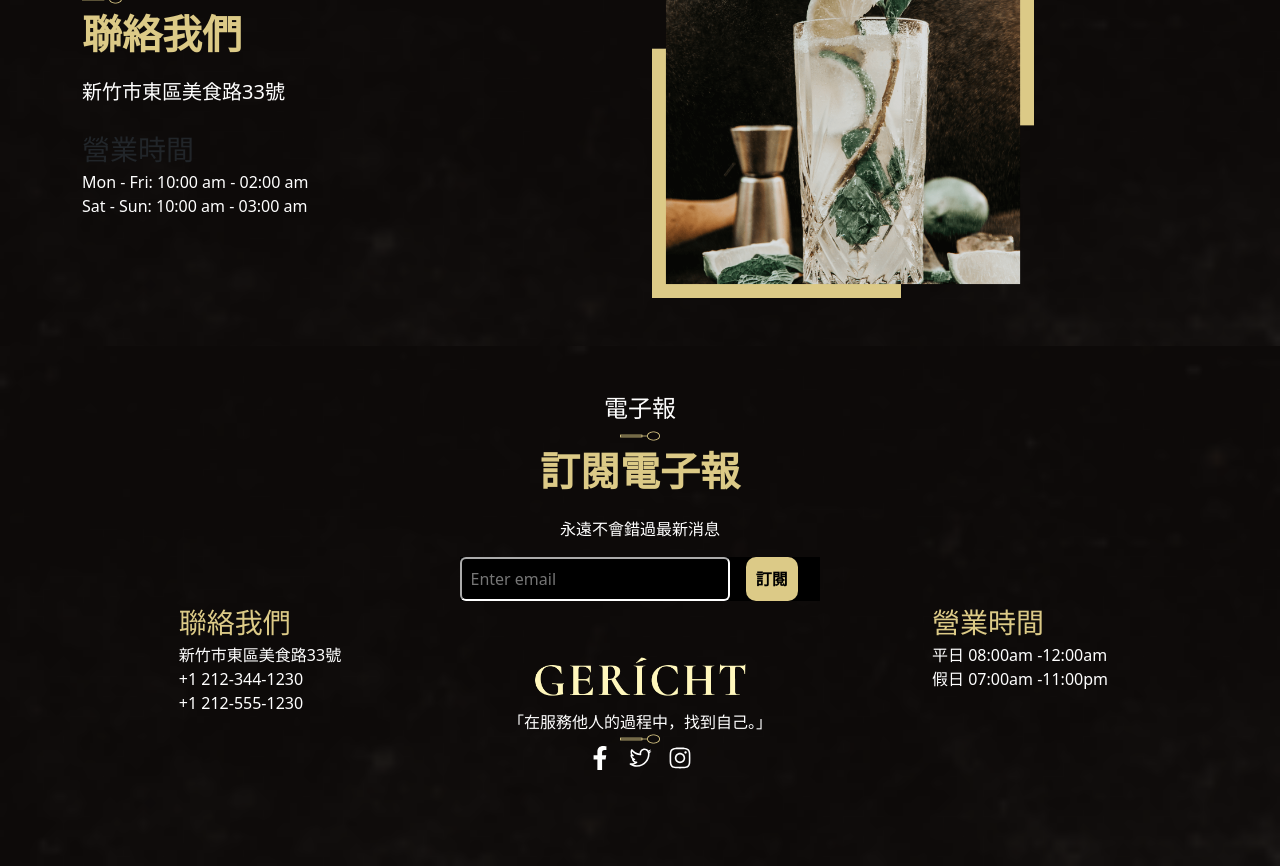
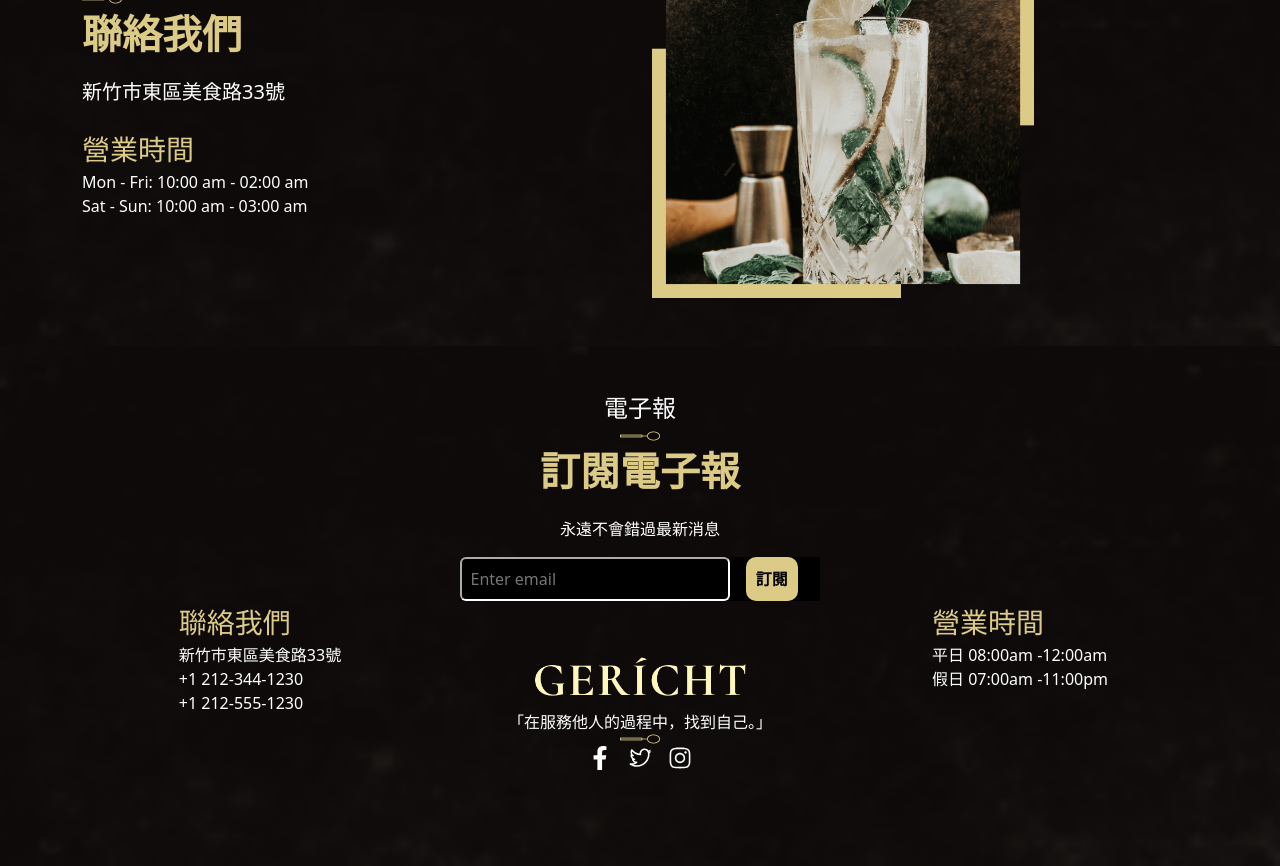
Before and after one commit to andychen-web/gericht, a React (Create React App) app: page / in a window 1280 px wide. Shown: the part 4980-5846 px from the top of the page. Built offline with nearby package versions, Linux system fonts and the light colour scheme; no server answers; a web font is replaced by a local one.

Commit message:
style: 更新文字顏色

```diff
--- a/src/components/Contact.jsx
+++ b/src/components/Contact.jsx
@@ -13,7 +13,7 @@ const Contact = () => {
           <Col xs={12} md={6} className="d-center flex-column py-4 hidden">
             <Title title={'聯絡資訊'} subTitle={'聯絡我們'} />
             <h5 className="text-white py-3">新竹市東區美食路33號</h5>
-            <span className="golden-text fs-3"> 營業時間</span>
+            <span className="custom-text fs-3"> 營業時間</span>
             <span className="text-white">Mon - Fri: 10:00 am - 02:00 am</span>
             <span className="text-white">Sat - Sun: 10:00 am - 03:00 am</span>
           </Col>
```
